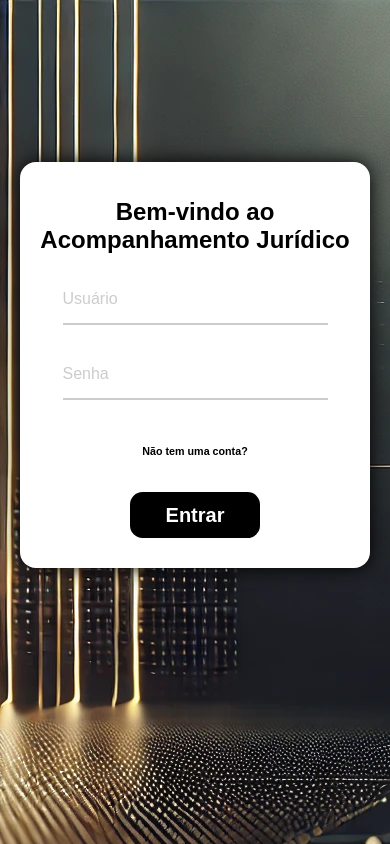
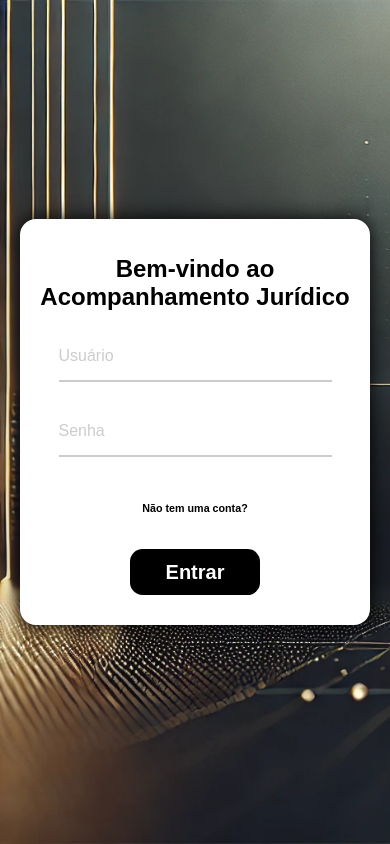
Before and after one commit to arthurdasilvaleal/Acompanhamento_Juridico, a React (Vite) app: page / in a window 390 px wide. Built offline with nearby package versions, Linux system fonts and the light colour scheme.

Commit message:
Feito aguns ajustes finais na responsividade das duas telas (cadastro e login)

```diff
--- a/src/Containers/Tela_Cadastro/style.jsx
+++ b/src/Containers/Tela_Cadastro/style.jsx
@@ -4,10 +4,7 @@ export const H_align = styled.div`
     display: flex;
     justify-content: center;
     align-items: center;
-    height: 910px;
-    @media (max-width: 768px) {
-      height: 730px;
-    }
+    height: 100vh;
 `
 
 export const Container = styled.form`
--- a/src/Containers/Tela_Login/style.jsx
+++ b/src/Containers/Tela_Login/style.jsx
@@ -5,11 +5,9 @@ export const H_align = styled.div`
     flex-direction: row;
     justify-content: center;
     align-items: center;
-    height: 910px;
-    gap: 40px;
+    height: 100vh;
     @media (max-width: 768px) {
       padding: 0 20px 0 20px;
-      height: 730px;
     }
 `
 
@@ -91,8 +89,8 @@ export const InputSld = styled.div`
     position: relative;
     margin: 20px auto;
     width: 400px;
-    @media (max-width: 460px) {
-      width: inherit;
+    @media (max-width: 560px) {
+      width: 70vw;
     }
   }
 
--- a/style.css
+++ b/style.css
@@ -3,4 +3,7 @@ body{
     font-family: Arial, Helvetica, sans-serif;
     margin: 0;
     background-image: url("/src/Images/bg.png");
+    background-repeat: no-repeat;
+    background-size: cover;
+    height: 100vh;
 }
```
